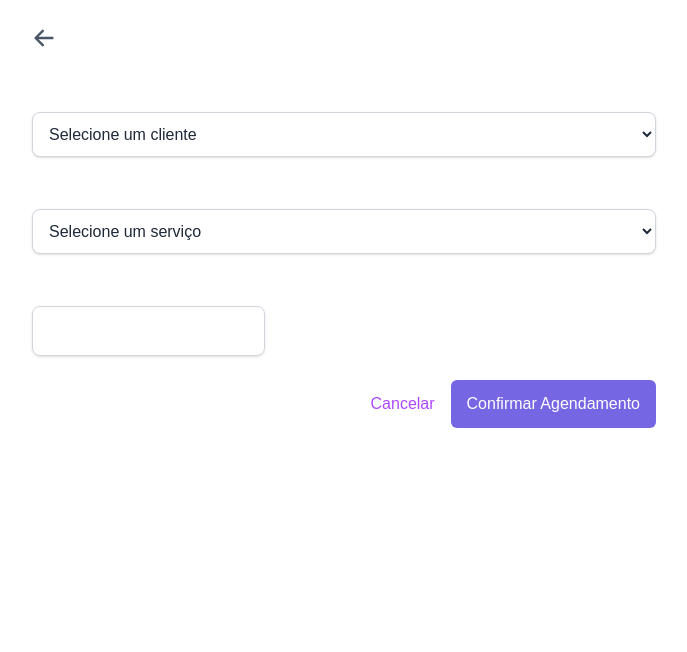
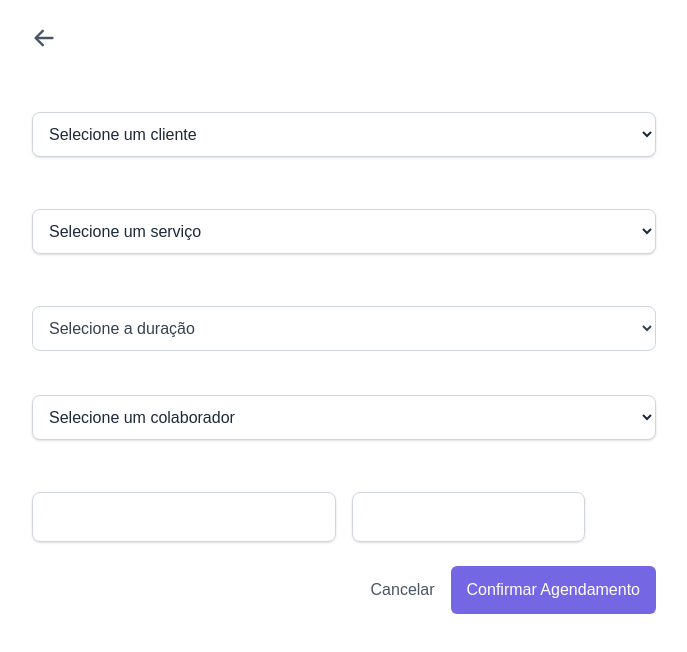
Before and after one commit to wellitonaraujo/cliqagenda, a Next.js app: page /scheduling in a window 1280 px wide. Shown: the top 652 px of the page, without its empty margins (296-983 px from the left). Built offline with nearby package versions, Linux system fonts and the light colour scheme.

Commit message:
feat: ajustes no agendamento

```diff
--- a/src/app/(private)/(no-sidebar)/scheduling/page.tsx
+++ b/src/app/(private)/(no-sidebar)/scheduling/page.tsx
@@ -10,45 +10,30 @@ import { HiArrowLeft } from 'react-icons/hi';
 import { useAppointments } from '@/context/AppointmentsProvider';
 import DatePicker from 'react-datepicker';
 import 'react-datepicker/dist/react-datepicker.css';
+import { formatCurrency } from '../../../../../utils/formatCurrency';
+import { generateDurations } from '../../../../../utils/generateDurations';
+import { useCollaborators } from '@/context/CollaboratorContext';
+import { v4 as uuidv4 } from 'uuid';
 
 export default function AgendamentoForm() {
   const router = useRouter();
   const { hours } = useHorarios();
   const { customers } = useCustomers();
+  const { collaborators } = useCollaborators();
   const { services } = useServices();
 
   const [selectedCustomerId, setSelectedCustomerId] = useState('');
   const [selectedServiceId, setSelectedServiceId] = useState('');
+  const [selectedCollaboratorId, setSelectedCollaboratorId] = useState('');
   const [selectedDate, setSelectedDate] = useState<Date | null>(null);
-  const [selectedTime, setSelectedTime] = useState('');
+
+  const [duration, setDuration] = useState('');
+  const [price, setPrice] = useState('');
 
   const formattedDay = selectedDate ? selectedDate.toISOString().split('T')[0] : '';
+  const durations = generateDurations();
 
   const { addAppointment } = useAppointments();
-
-  const convertToMinutes = (time: string) => {
-    const [h, m] = time.split(':').map(Number);
-    return h * 60 + m;
-  };
-
-  const getAvailableTimes = (day: string) => {
-    const config = hours[day];
-    if (!config || !config.open) return [];
-
-    return config.ranges.flatMap(({ start, end }) => {
-      const startMin = convertToMinutes(start);
-      const endMin = convertToMinutes(end);
-      const slots = [];
-
-      for (let t = startMin; t < endMin; t += 60) {
-        const hour = Math.floor(t / 60);
-        const minute = t % 60;
-        slots.push(`${String(hour).padStart(2, '0')}:${String(minute).padStart(2, '0')}`);
-      }
-
-      return slots;
-    });
-  };
 
   const getDayName = (date: Date) => {
     const daysOfWeek = ['Domingo', 'Segunda', 'Terça', 'Quarta', 'Quinta', 'Sexta', 'Sábado'];
@@ -61,24 +46,32 @@ export default function AgendamentoForm() {
   };
 
   const handleSubmit = () => {
-    if (!selectedCustomerId || !selectedServiceId || !selectedDate || !selectedTime) {
+    if (!selectedCustomerId || !selectedServiceId || !selectedCollaboratorId || !selectedDate) {
       alert('Preencha todos os campos!');
       return;
     }
 
     const customer = customers.find(c => c.id === selectedCustomerId);
     const service = services.find(s => s.id === selectedServiceId);
+    const collaborator = collaborators.find(c => c.id === selectedCollaboratorId);
 
-    if (!customer || !service) return;
+    if (!customer || !service || !collaborator) return;
 
-    addAppointment({
-      id: Date.now().toString(),
+    const appointmentData = {
+      id: uuidv4(),
       customerName: customer.name,
+      serviceId: service.id,
       serviceName: service.name,
+      collaboratorId: collaborator.id,
+      collaboratorName: collaborator.name,
       day: formattedDay,
-      time: selectedTime,
-      duration: service.duration
-    });
+      duration: service.duration,
+      price,
+    };
+
+    console.log('Agendamento confirmado:', appointmentData);
+
+    addAppointment(appointmentData);
 
     alert('Agendamento realizado com sucesso!');
     router.push('/home');
@@ -91,7 +84,7 @@ export default function AgendamentoForm() {
           <button onClick={() => router.back()} className="text-gray-600 hover:text-gray-800">
             <HiArrowLeft size={24} />
           </button>
-          <h1 className="text-xl font-semibold mx-auto">Novo colaborador</h1>
+          <h1 className="text-xl font-semibold mx-auto">Agendamento</h1>
         </div>
 
         {/* Cliente */}
@@ -114,26 +107,78 @@ export default function AgendamentoForm() {
           <label className="block text-sm font-medium mb-2">Serviço</label>
           <select
             value={selectedServiceId}
-            onChange={e => setSelectedServiceId(e.target.value)}
+            onChange={e => {
+              const id = e.target.value;
+              setSelectedServiceId(id);
+
+              const selectedService = services.find(s => s.id === id);
+              if (selectedService) {
+                setDuration(selectedService.duration);
+                setPrice(selectedService.price.toString());
+              } else {
+                setDuration('');
+                setPrice('');
+              }
+            }}
             className="w-full p-3 border border-gray-300 rounded-lg shadow-sm bg-white text-gray-800 focus:outline-none focus:ring-2 focus:ring-violet-500"
           >
             <option value="">Selecione um serviço</option>
             {services.map(service => (
               <option key={service.id} value={service.id}>
-                {service.name} - {service.duration} - R${service.price}
+                {service.name}
               </option>
             ))}
           </select>
+
+        </div>
+        <div className="mb-4">
+          <label className="block text-sm font-medium mb-2">Duração</label>
+          <select
+            value={duration}
+            onChange={(e) => setDuration(e.target.value)}
+            className="w-full p-3 border border-gray-300 rounded-lg bg-white text-gray-700"
+          >
+            <option value="">Selecione a duração</option>
+            {durations.map((d) => (
+              <option key={d} value={d}>{d}</option>
+            ))}
+          </select>
+        </div>
+       {/* Colaborador */}
+        <div className="mb-6">
+            <label className="block text-sm font-medium mb-2">Colaborador</label>
+            <select
+              value={selectedCollaboratorId}
+              onChange={e => setSelectedCollaboratorId(e.target.value)}
+              className="w-full p-3 border border-gray-300 rounded-lg shadow-sm bg-white text-gray-800 focus:outline-none focus:ring-2 focus:ring-violet-500"
+            >
+              <option value="">Selecione um colaborador</option>
+              {collaborators.map(colab => (
+                <option key={colab.id} value={colab.id}>{colab.name}</option>
+              ))}
+            </select>
+        </div>
+        {/* Preço e Data na mesma linha */}
+        <div className="mb-6 flex flex-col md:flex-row md:items-end md:gap-4">
+          {/* Preço */}
+          <div className="w-full md:w-1/2">
+            <label className="block text-sm font-medium mb-2">Preço</label>
+            <input
+              type="text"
+              value={price}
+              onChange={e => setPrice(formatCurrency(e.target.value))}
+              className="w-full p-3 border border-gray-300 rounded-lg shadow-sm focus:outline-none focus:ring-2 focus:ring-violet-500"
+              placeholder="R$ 0,00"
+            />
           </div>
 
           {/* Data */}
-        <div className="mb-6">
+          <div className="w-full md:w-1/2 mt-4 md:mt-0">
             <label className="block text-sm font-medium mb-2">Selecione um dia</label>
             <DatePicker
               selected={selectedDate}
               onChange={(date) => {
                 setSelectedDate(date);
-              setSelectedTime('');
               }}
               dateFormat="dd/MM/yyyy"
               minDate={new Date()}
@@ -142,36 +187,12 @@ export default function AgendamentoForm() {
               className="w-full p-3 border border-gray-300 rounded-lg shadow-sm focus:outline-none focus:ring-2 focus:ring-violet-500"
             />
           </div>
+        </div>
 
-        {/* Horários */}
-        {selectedDate && (
-          <div className="mb-6">
-            <label className="block text-sm font-medium mb-2">Horários disponíveis</label>
-            <div className="flex flex-wrap gap-3">
-              {getAvailableTimes(getDayName(selectedDate)).length === 0 ? (
-                <p className="text-red-500 text-sm">Nenhum horário disponível para este dia.</p>
-              ) : (
-                getAvailableTimes(getDayName(selectedDate)).map(time => (
-                  <button
-                    key={time}
-                    onClick={() => setSelectedTime(time)}
-                    className={`px-4 py-2 rounded-lg text-sm border transition font-medium ${
-                      selectedTime === time
-                        ? 'bg-violet-600 text-white border-violet-600'
-                        : 'bg-white text-gray-700 border-gray-300 hover:bg-gray-100'
-                    }`}
-                  >
-                    {time}
-                  </button>
-                ))
-              )}
-            </div>
-          </div>
-        )}
         <div className="flex justify-end gap-4 mt-auto mb-20">
           <button
             onClick={() => router.back()}
-            className="text-purple-500 font-medium hover:underline"
+            className="text-gray-600 font-medium hover:underline"
           >
             Cancelar
           </button>
--- a/src/app/(private)/(with-sidebar)/customers/page.tsx
+++ b/src/app/(private)/(with-sidebar)/customers/page.tsx
@@ -28,7 +28,7 @@ export default function Customers() {
           {customers.map((customer) => (
             <div
               key={customer.id}
-              className="border border-gray-200 hover:shadow-md transition-shadow duration-200 rounded-lg p-4 max-w-xl mx-auto cursor-pointer"
+              className="border border-gray-200 hover:shadow-md transition-shadow duration-200 rounded-lg p-4 max-w-xl mx-auto cursor-pointer mb-5"
             >
               <div className="flex items-center gap-2 text-base text-gray-800 font-medium">
                 <FiUser />
--- a/src/context/ServiceContext.tsx
+++ b/src/context/ServiceContext.tsx
@@ -7,6 +7,7 @@ type Service = {
   name: string;
   price: string;
   duration: string;
+  collaboratorId: string;
 };
 
 type ServiceContextType = {
--- /dev/null
+++ b/utils/generateDurations.ts
@@ -0,0 +1,24 @@
+export const generateDurations = (): string[] => {
+    const durations: string[] = [];
+    const startMinutes = 15;
+    const endMinutes = 8 * 60;
+
+    for (let minutes = startMinutes; minutes <= endMinutes; minutes += 15) {
+      const hours = Math.floor(minutes / 60);
+      const remainingMinutes = minutes % 60;
+
+      let label = '';
+      if (hours > 0) {
+        label += `${hours} ${hours === 1 ? 'hora' : 'horas'}`;
+        if (remainingMinutes > 0) {
+          label += ` e ${remainingMinutes} minutos`;
+        }
+      } else {
+        label = `${remainingMinutes} minutos`;
+      }
+
+      durations.push(label);
+    }
+
+    return durations;
+  };
```
Also changed, not shown: src/app/(private)/(no-sidebar)/new-service/page.tsx (+2 -30 lines), src/context/AppointmentsProvider.tsx (+12 -5 lines). Lines whose indentation alone changed are shown as unchanged.
